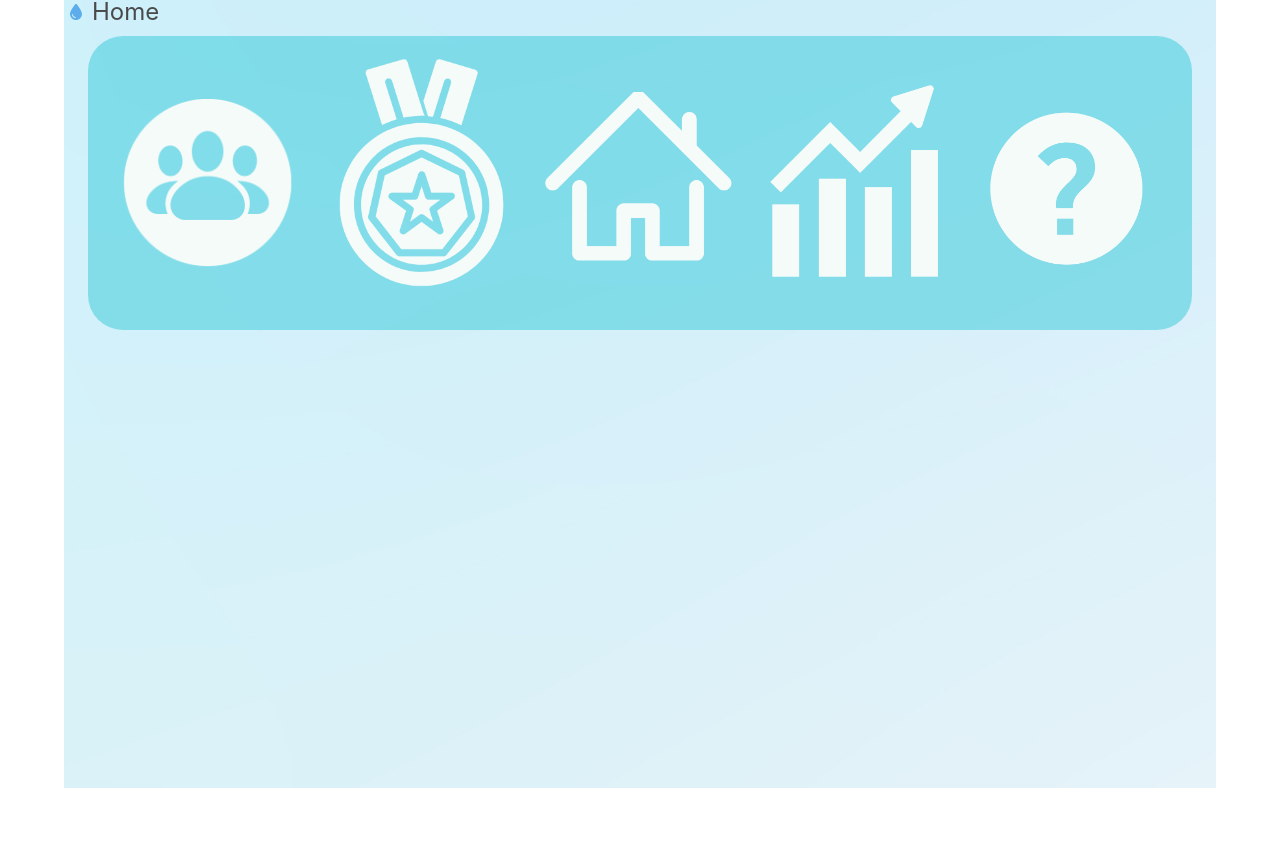
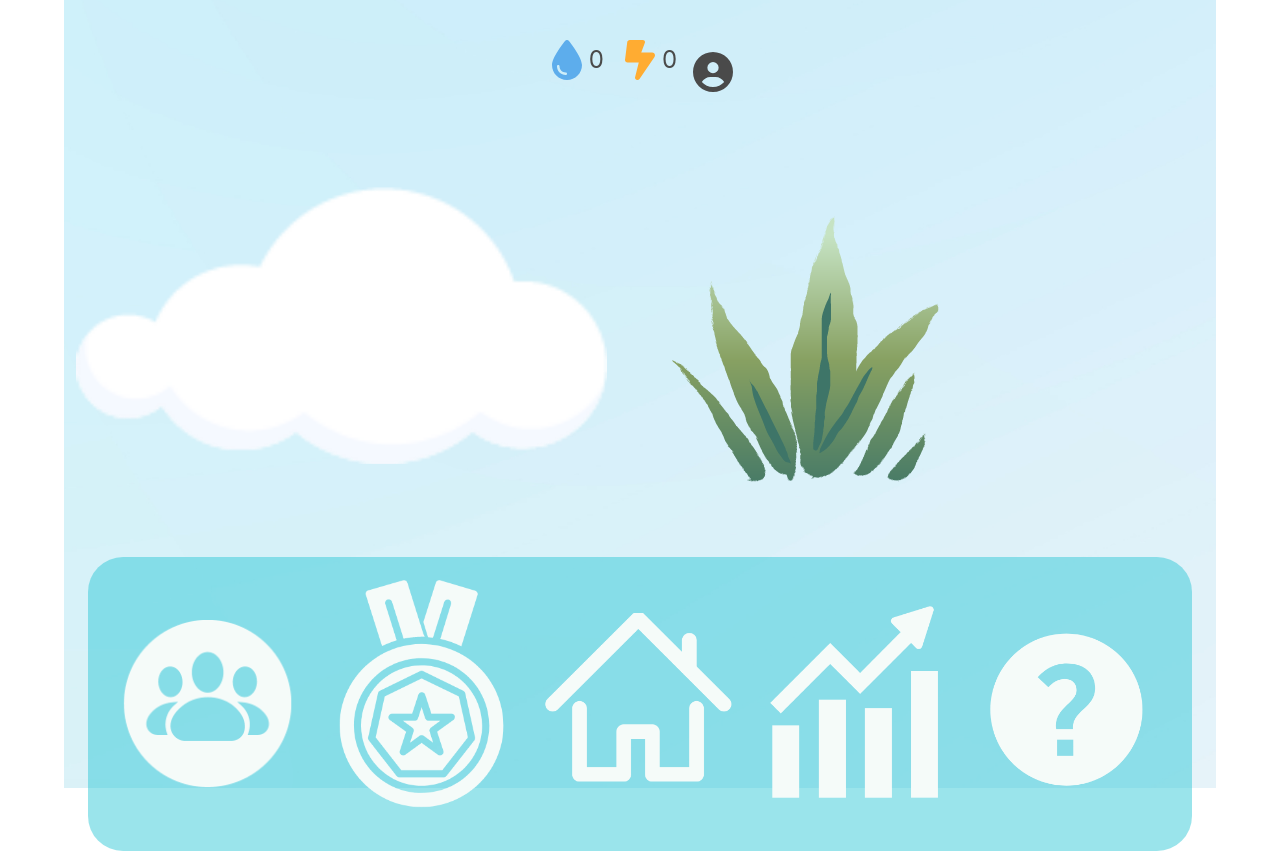
Before and after one commit to rbazin/eco-eco-app, a Vue app in the folder frontend/: page /home in a window 1280 px wide. Before the commit the page ends 800 px from the top, so only its background shows below. Built offline with nearby package versions, Linux system fonts and the light colour scheme.

Commit message:
main components of home page

```diff
--- a/frontend/src/components/HomePage.vue
+++ b/frontend/src/components/HomePage.vue
@@ -1,17 +1,46 @@
 <template>
   <div class="main-container is-fullheight container">
-    <div class="container v-centered columns">
-      <div class="column">
+    <!--  Header with droplets streaks and profile picture -->
+    <div class="is-size-2 is-centered columns py-6 is-mobile has-text-centered">
+      <div class="column is-narrow">
         <span class="icon-text">
           <span class="icon"
             ><font-awesome-icon
               color="rgb(93, 173, 236)"
               icon="fa-solid fa-droplet"
           /></span>
-          <span class="is-size-4">Home</span>
+          <span class="is-size-4">{{ droplets }}</span>
         </span>
       </div>
+      <div class="column is-narrow">
+        <span class="icon-text">
+          <span class="icon"
+            ><font-awesome-icon
+              color="rgb(255, 172, 50)"
+              icon="fa-solid fa-bolt-lightning fa-7x"
+          /></span>
+          <span class="is-size-4">{{ streak }}</span>
+        </span>
+      </div>
+      <div class="column is-narrow">
+        <span class="icon"
+          ><font-awesome-icon icon="fa-solid fa-circle-user fa-7x"
+        /></span>
+      </div>
     </div>
+
+    <!--  Main content -->
+    <div class="main-content">
+      <div class="columns is-centered is-hcentered has-text-centered">
+        <figure class="column has-text-centered" width="75%">
+          <img class="image" src="../assets/set_2/cloud.png" />
+        </figure>
+        <figure class="column has-text-centered">
+          <img class="image" src="../assets/set_2/tree_1.png" />
+        </figure>
+      </div>
+    </div>
+    <!--  Menu Bar to navigate the app -->
     <MenuBar @toggle-modal="changeModal" />
     <NotImplemented @toggle-modal="changeModal" :isActive="isActive" />
   </div>
@@ -44,6 +73,7 @@ export default {
       profilePic: null,
       treeState: "",
       activeChallenge: null,
+      pathTree: "../assets/set_2/tree_1.png",
     };
   },
   methods: {
@@ -56,7 +86,7 @@ export default {
       const data = this.store.getUserData();
       this.droplets = data.userDroplets;
       this.streak = data.userStreak;
-      this.profilePic = data.userProfilePic; // We should fetch the profile pic but for now it will be static
+      // this.profilePic = data.userProfilePic; // We should fetch the profile pic but for now it will be static
       this.treeState = data.userTreeState;
       this.activeChallenge = data.userActiveChallenge;
     },
--- a/frontend/src/fontawesome-icons.js
+++ b/frontend/src/fontawesome-icons.js
@@ -1,7 +1,11 @@
 import { FontAwesomeIcon } from "@fortawesome/vue-fontawesome";
 import { library } from "@fortawesome/fontawesome-svg-core";
-import { faDroplet } from "@fortawesome/free-solid-svg-icons";
+import {
+  faDroplet,
+  faBoltLightning,
+  faCircleUser,
+} from "@fortawesome/free-solid-svg-icons";
 
-library.add(faDroplet);
+library.add(faDroplet, faBoltLightning, faCircleUser);
 
 export default FontAwesomeIcon;
```
